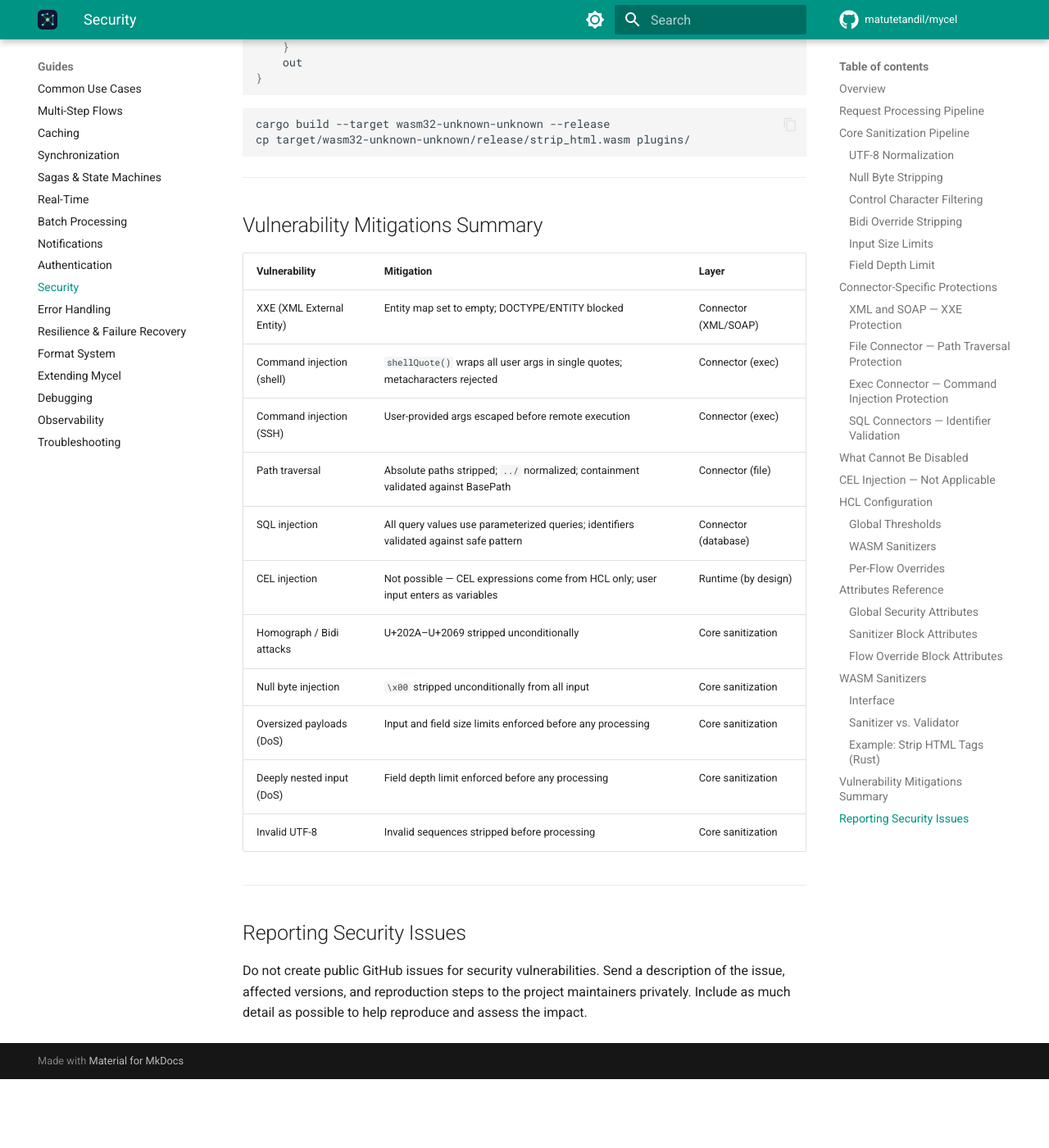
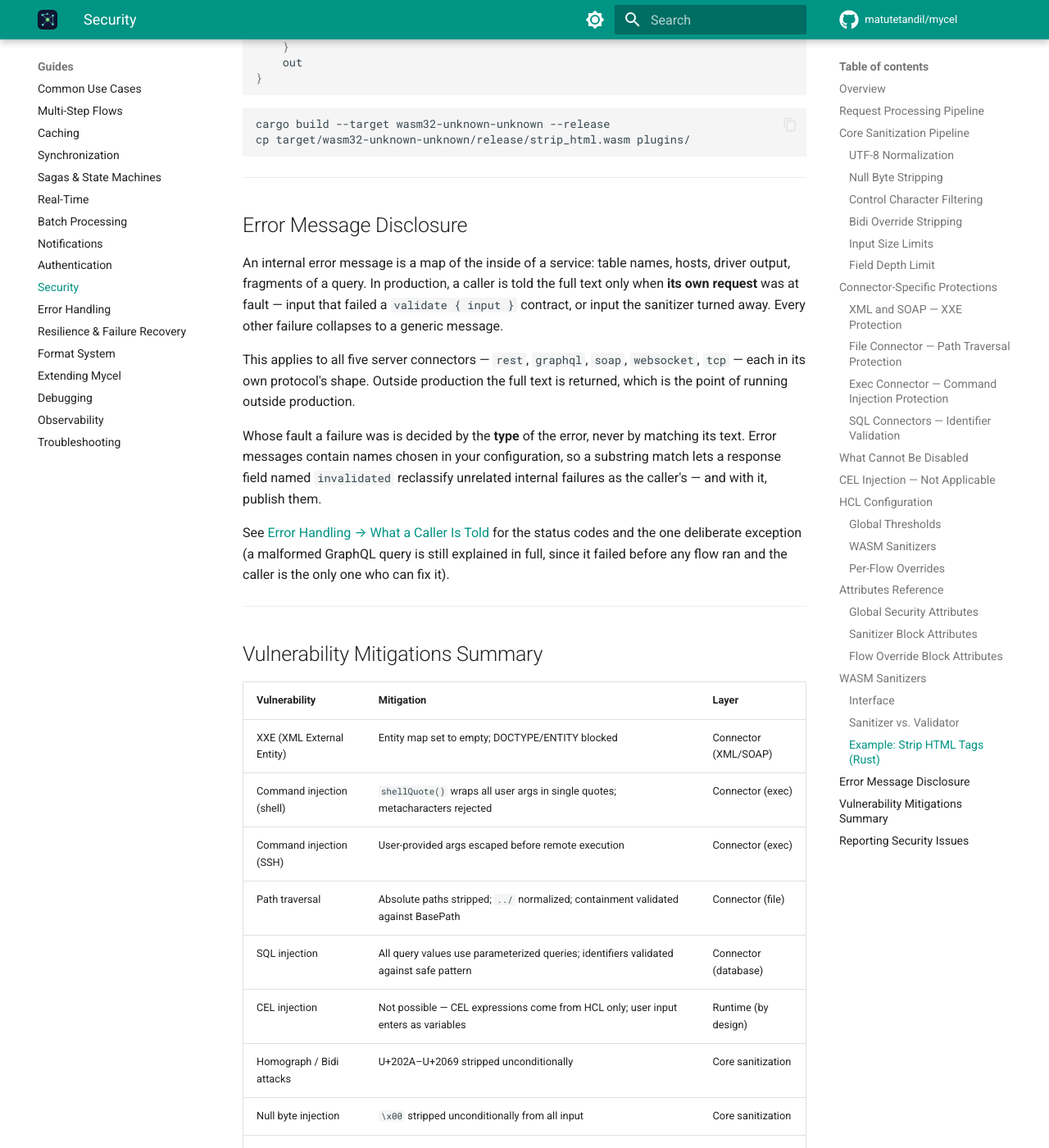
Before and after one commit to matutetandil/mycel, an MkDocs documentation site: the page built from docs/guides/security.md, in a window 1280 px wide and 1400 px high, scrolled down 8105 px. Shown: the whole window at 82% size. Built offline with MkDocs 1.6.1 and Material for MkDocs 9.7.7, drawn with Linux system fonts in a browser that asks for light colours; comment, search, counter and statistics services are not loaded; before the commit the page ends 9421 px from its top, so only the background shows below that; some of the changed text lies outside the part shown.

Commit message:
Record error disclosure in the security guide, and fix a broken anchor
security.md is where someone auditing looks, and information disclosure
through error messages is a standard class that was not in the mitigations
table. The section says what is withheld, that it applies to all five server
connectors, and why classification is by type rather than by matching text —
a substring match lets a name chosen in a configuration reclassify unrelated
internal failures.

The anchor is unrelated and came from 3.4.0: the link was written for the
slug mkdocs used to produce before the slugify configuration stopped
collapsing double dashes, so it pointed at nothing on the published site.
mkdocs --strict reports it and it is one line.

```diff
--- a/docs/guides/security.md
+++ b/docs/guides/security.md
@@ -307,6 +307,18 @@ cp target/wasm32-unknown-unknown/release/strip_html.wasm plugins/
 
 ---
 
+## Error Message Disclosure
+
+An internal error message is a map of the inside of a service: table names, hosts, driver output, fragments of a query. In production, a caller is told the full text only when **its own request** was at fault — input that failed a `validate { input }` contract, or input the sanitizer turned away. Every other failure collapses to a generic message.
+
+This applies to all five server connectors — `rest`, `graphql`, `soap`, `websocket`, `tcp` — each in its own protocol's shape. Outside production the full text is returned, which is the point of running outside production.
+
+Whose fault a failure was is decided by the **type** of the error, never by matching its text. Error messages contain names chosen in your configuration, so a substring match lets a response field named `invalidated` reclassify unrelated internal failures as the caller's — and with it, publish them.
+
+See [Error Handling → What a Caller Is Told](error-handling.md#what-a-caller-is-told) for the status codes and the one deliberate exception (a malformed GraphQL query is still explained in full, since it failed before any flow ran and the caller is the only one who can fix it).
+
+---
+
 ## Vulnerability Mitigations Summary
 
 | Vulnerability | Mitigation | Layer |
@@ -322,6 +334,7 @@ cp target/wasm32-unknown-unknown/release/strip_html.wasm plugins/
 | Oversized payloads (DoS) | Input and field size limits enforced before any processing | Core sanitization |
 | Deeply nested input (DoS) | Field depth limit enforced before any processing | Core sanitization |
 | Invalid UTF-8 | Invalid sequences stripped before processing | Core sanitization |
+| Information disclosure via errors | In production only a caller's own request is quoted back; all other failures are generic. Classified by error type, not by matching message text | Connector (all servers) |
 
 ---
 
```
Also changed, not shown: docs/guides/multi-step-flows.md (+1 -1 lines).
